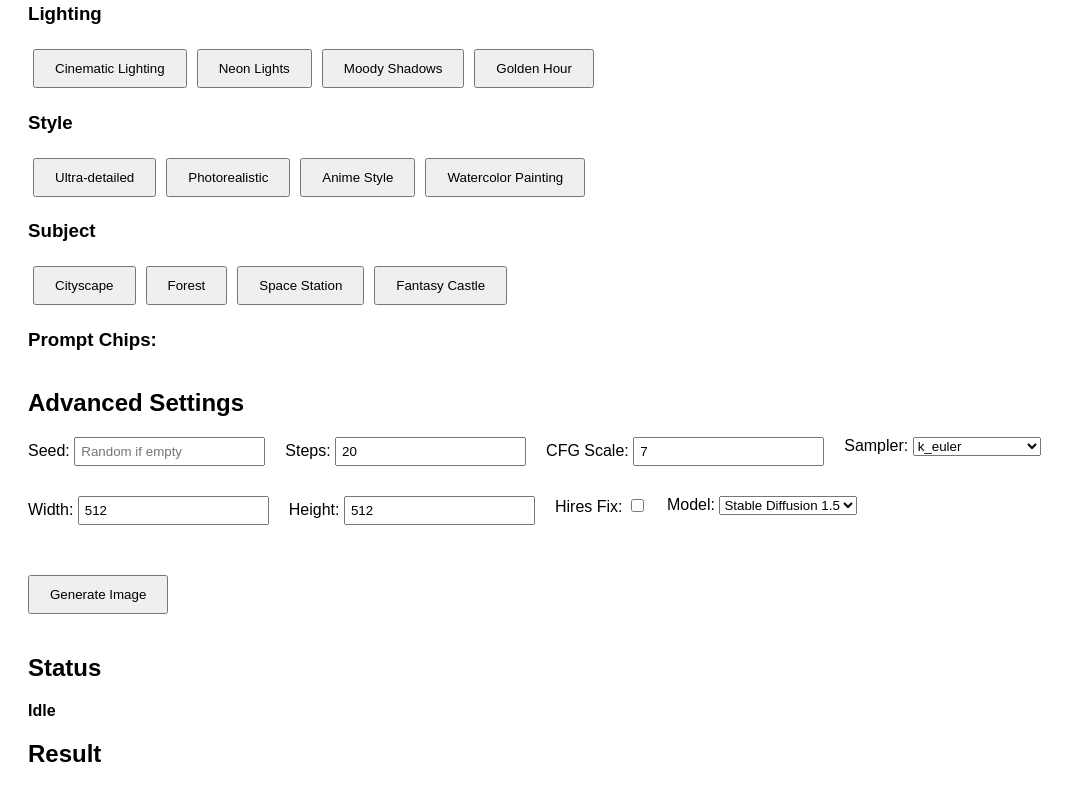
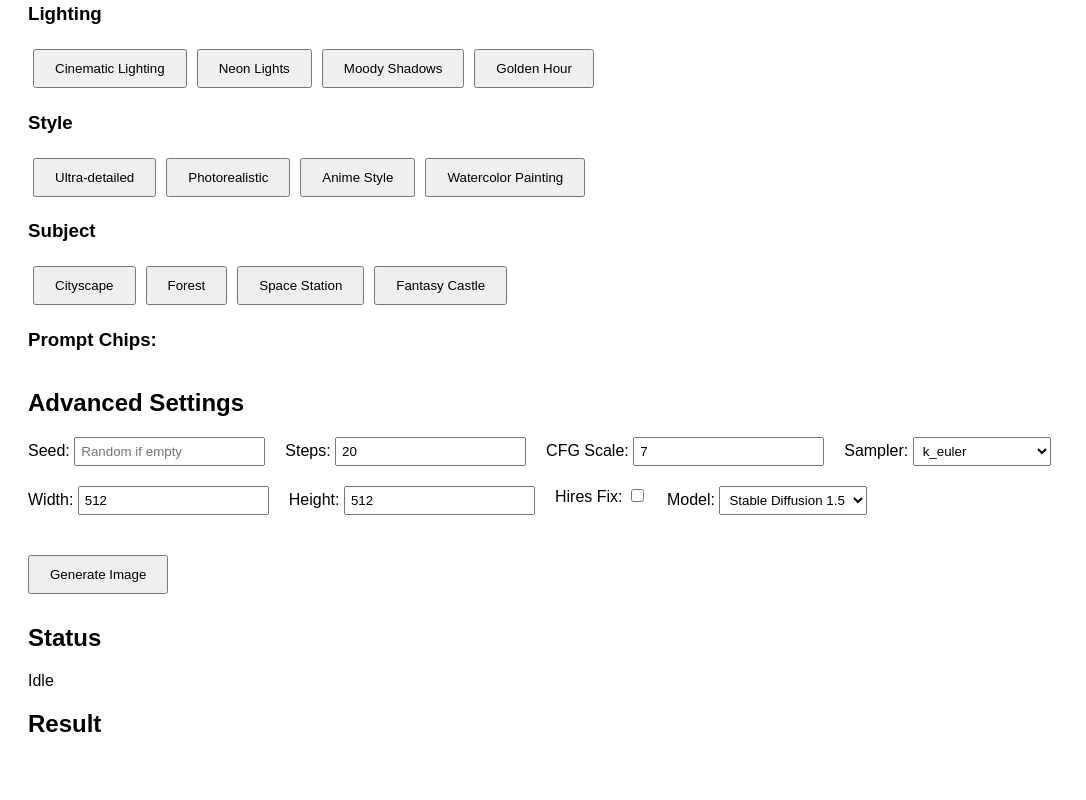
Before and after one commit to TheImpossibleSpy/ImageenAIArt, a plain HTML site: page index.html in a window 1280 px wide. Shown: the part 346-1146 px from the top of the page, without its empty margins (0-1086 px from the left). Drawn offline with Linux system fonts and the light colour scheme.

Commit message:
Update style.css

```diff
--- a/css/style.css
+++ b/css/style.css
@@ -4,27 +4,26 @@ body {
 }
 
 textarea {
-    width: 400px;
+    width: 100%;
     height: 100px;
     display: block;
     margin-bottom: 10px;
 }
 
-input {
-    margin-bottom: 10px;
+input, select {
     padding: 5px;
 }
 
 button {
     padding: 10px 20px;
-    margin-bottom: 20px;
-}
-
-#status {
-    font-weight: bold;
-    margin-bottom: 20px;
+    margin-bottom: 10px;
+    cursor: pointer;
 }
 
 #promptChips div:hover {
     background-color: #ddd;
 }
+
+.category button {
+    margin: 5px;
+}
```
